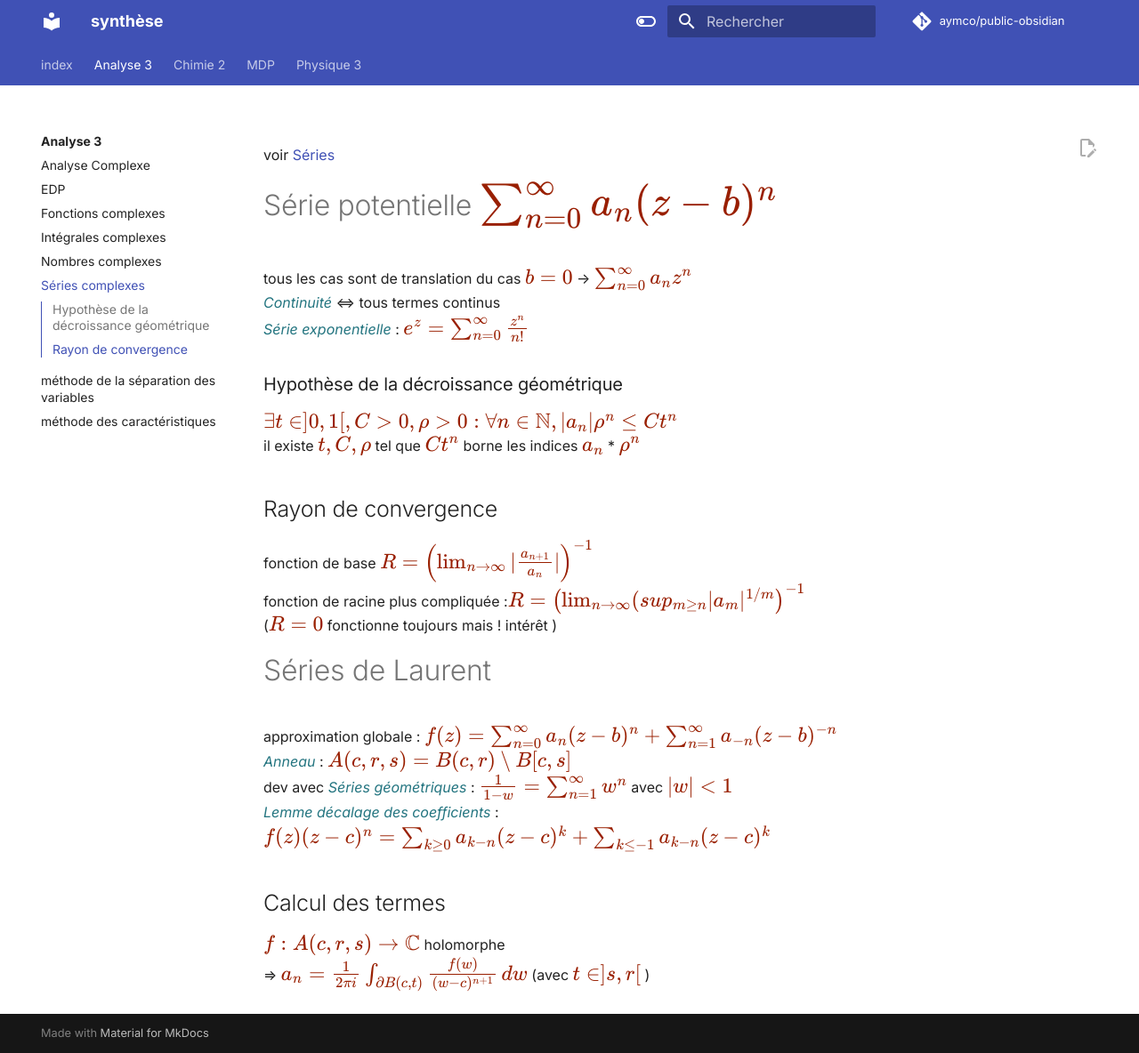
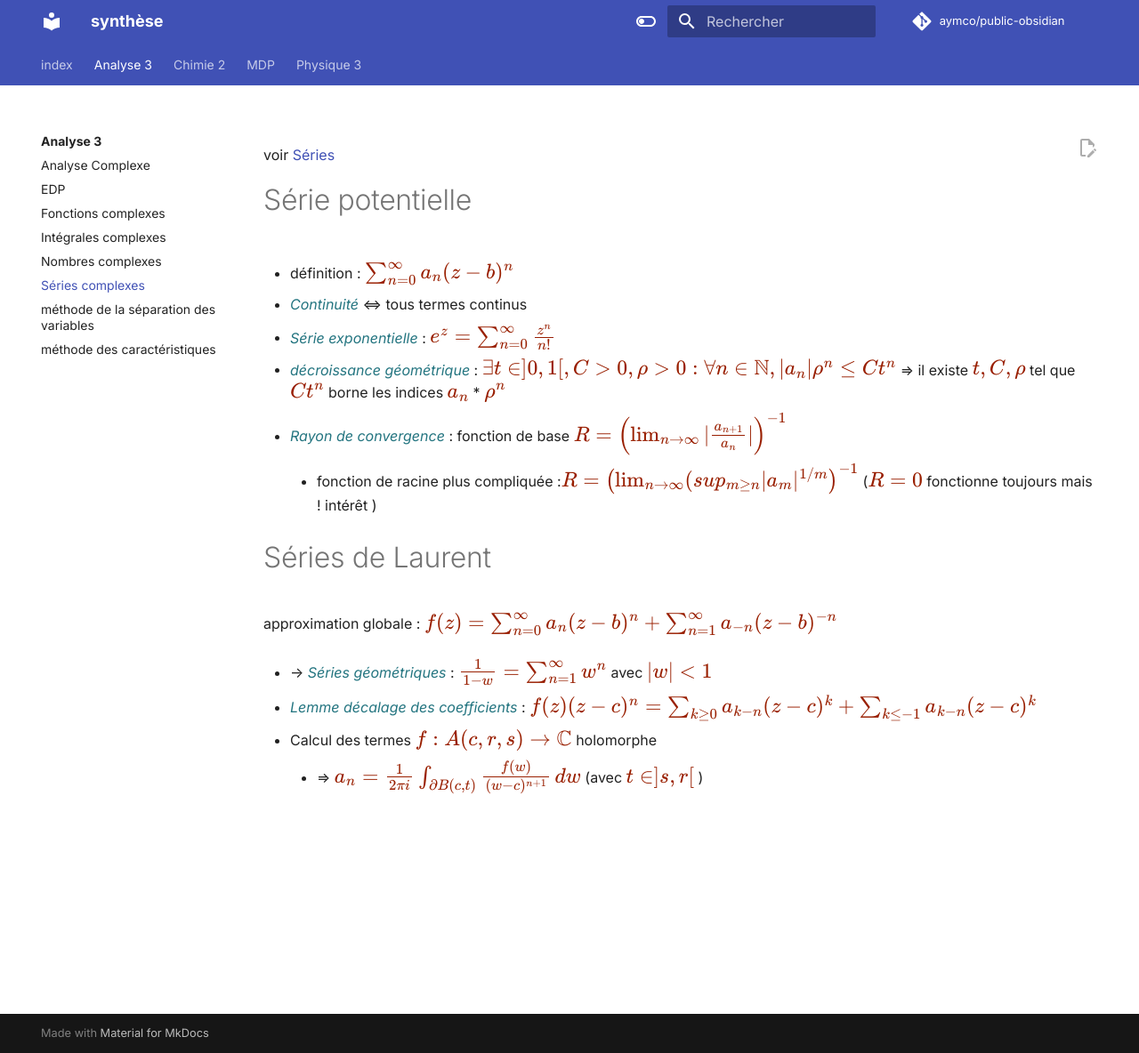
Before and after one commit to Aymco/public-obsidian, an MkDocs documentation site: the page built from docs/Analyse 3/Séries complexes.md, in a window 1280 px wide and 1184 px high. Shown: the whole window at 89% size. Built offline with MkDocs 1.6.1 and Material for MkDocs 9.7.7, drawn with Linux system fonts in a browser that asks for light colours; comment, search, counter and statistics services are not loaded.

Commit message:
PUSH NOTE : Séries complexes.md

```diff
--- a/docs/Analyse 3/Séries complexes.md
+++ b/docs/Analyse 3/Séries complexes.md
@@ -9,24 +9,26 @@ title: Séries complexes
 ---
 
 voir [Séries](S%C3%A9ries.md)
-# Série potentielle $\sum_{n=0}^{\infty}a_{n}(z-b)^n$
-tous les cas sont de translation du cas $b=0$ → $\sum_{n=0}^{\infty}a_{n}z^n$
-*Continuité* ⇔ tous termes continus
-*Série exponentielle* : $e^z=\sum_{n=0}^{\infty} \frac{z^n}{n!}$
-### Hypothèse de la décroissance géométrique
-$\exists t \in]0,1[,C>0,\rho>0:\forall n\in\mathbb{N} ,|a_{n}|\rho^n\leq Ct^n$
-il existe $t,C,\rho$ tel que $Ct^n$ borne les indices $a_{n}$ * $\rho^n$
-## Rayon de convergence
-fonction de base $R=\left( \lim_{ n \to \infty } | \frac{a_{n+1}}{a_{n}}| \right)^{-1}$
-fonction de racine plus compliquée :$R=\left( \lim_{ n \to \infty } (sup_{m\geq n}| a_{m}|^{1/m} \right)^{-1}$
-	($R=0$ fonctionne toujours mais ! intérêt )
+# Série potentielle
+
+- définition : $\sum_{n=0}^{\infty}a_{n}(z-b)^n$
+
+- *Continuité* ⇔ tous termes continus
+
+- *Série exponentielle* : $e^z=\sum_{n=0}^{\infty} \frac{z^n}{n!}$
+
+- *décroissance géométrique* : $\exists t \in]0,1[,C>0,\rho>0:\forall n\in\mathbb{N} ,|a_{n}|\rho^n\leq Ct^n$ ⇒ il existe $t,C,\rho$ tel que $Ct^n$ borne les indices $a_{n}$ * $\rho^n$
+
+
+- *Rayon de convergence* : fonction de base $R=\left( \lim_{ n \to \infty } | \frac{a_{n+1}}{a_{n}}| \right)^{-1}$
+	- fonction de racine plus compliquée :$R=\left( \lim_{ n \to \infty } (sup_{m\geq n}| a_{m}|^{1/m} \right)^{-1}$ ($R=0$ fonctionne toujours mais ! intérêt )
 
 # Séries de Laurent
 approximation globale : $f(z)=\sum_{n=0}^{\infty}a_{n}(z-b)^n+\sum_{n=1}^{\infty}a_{-n}(z-b)^{-n}$
-*Anneau* : $A(c,r,s)=B(c,r)\setminus B[c,s]$
-dev avec *Séries géométriques* : $\frac{1}{1-w}=\sum_{n=1}^{\infty}w^n$ avec $|w|<1$
-*Lemme décalage des coefficients* :
-	$f(z)(z-c)^n=\sum_{k\geq 0}^{}a_{k-n}(z-c)^k +\sum_{k\leq-1}a_{k-n}(z-c)^k$
-## Calcul des termes
-$f:A(c, r, s) \to \mathbb{C}$ holomorphe
- ⇒ $a_{n}=\frac{1}{2\pi i}\int_{\partial B(c,t)} \frac{f(w)}{(w-c)^{n+1}}  \, dw$ (avec $t\in ]s,r[$ )
+
+- → *Séries géométriques* : $\frac{1}{1-w}=\sum_{n=1}^{\infty}w^n$ avec $|w|<1$
+
+- *Lemme décalage des coefficients* : $f(z)(z-c)^n=\sum_{k\geq 0}^{}a_{k-n}(z-c)^k +\sum_{k\leq-1}a_{k-n}(z-c)^k$
+
+- Calcul des termes $f:A(c, r, s) \to \mathbb{C}$ holomorphe
+	- ⇒ $a_{n}=\frac{1}{2\pi i}\int_{\partial B(c,t)} \frac{f(w)}{(w-c)^{n+1}}  \, dw$ (avec $t\in ]s,r[$ )
```
